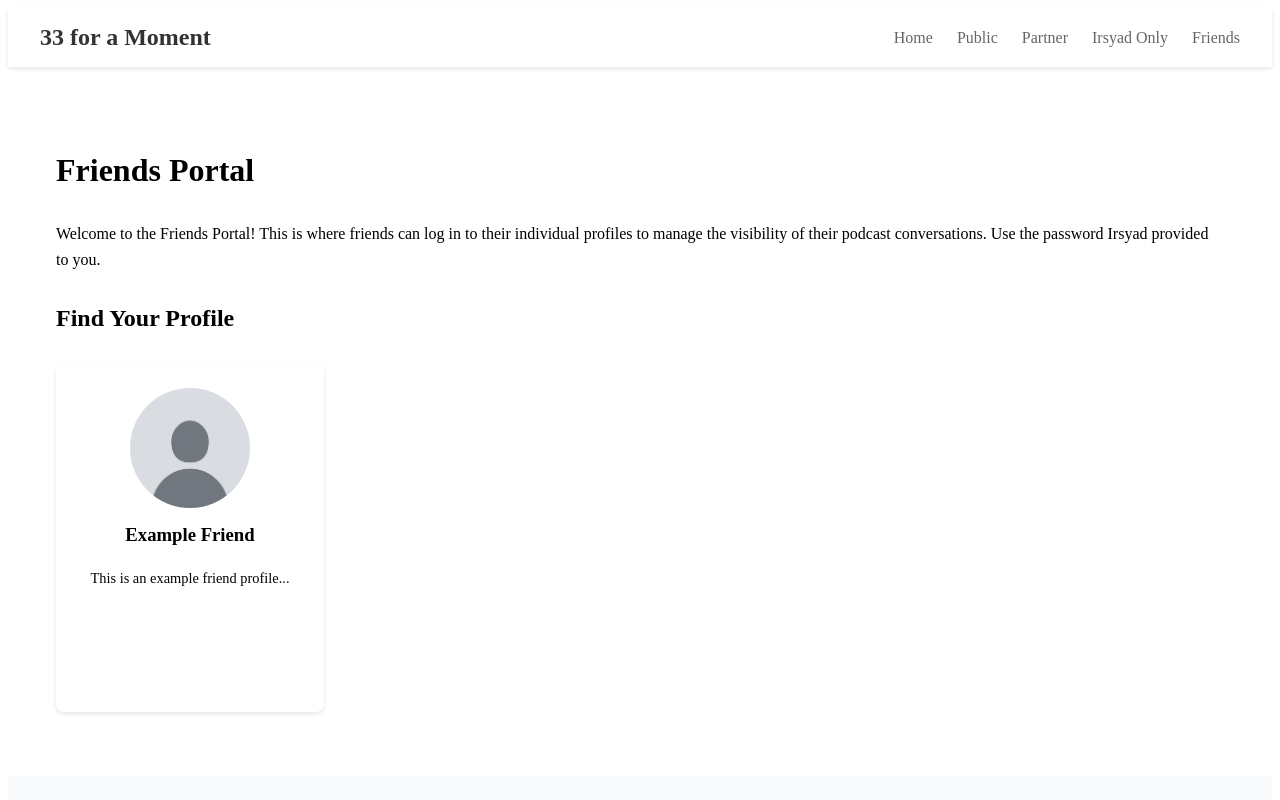
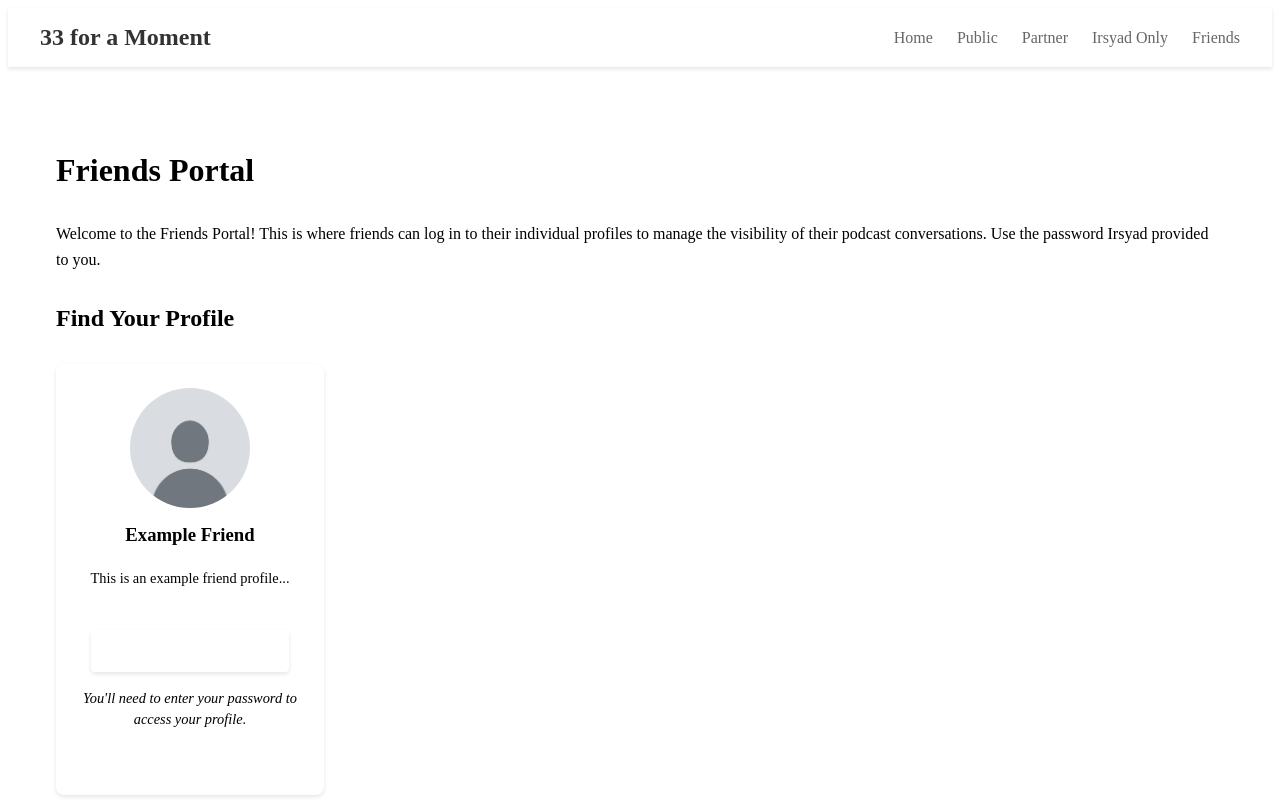
Before and after one commit to shudshudshud/33foramoment, a Next.js app: page /friends in a window 1280 px wide. Shown: the top 800 px of the page. Built offline with nearby package versions, Linux system fonts and the light colour scheme.

Commit message:
made changes to friends page to make button prominent

```diff
--- a/pages/friends/index.js
+++ b/pages/friends/index.js
@@ -34,9 +34,18 @@ export default function Friends({ friends }) {
                 />
                 <h3>{friend.name}</h3>
                 <p>{friend.bio ? friend.bio.substring(0, 100) + '...' : 'No bio available'}</p>
-                <Link href={`/friends/${friend.id}`} className={styles.link}>
-                  Access Your Profile
+
+                {/* Primary access button - more prominent */}
+                <Link href={`/friends/${friend.id}`}>
+                  <button className={styles.accessButton}>
+                    Access Your Profile
+                  </button>
                 </Link>
+
+                {/* Additional instruction */}
+                <p className={styles.passwordNote}>
+                  You'll need to enter your password to access your profile.
+                </p>
               </div>
             ))}
           </div>
--- a/styles/Friends.module.css
+++ b/styles/Friends.module.css
@@ -70,6 +70,40 @@
   flex-grow: 1;
 }
 
+/* Enhanced button styles */
+.accessButton {
+  width: 100%;
+  padding: 0.75rem 1.5rem;
+  background-color: var(--primary-color);
+  color: white;
+  border: none;
+  border-radius: 4px;
+  font-size: 1rem;
+  font-weight: 600;
+  cursor: pointer;
+  transition: all 0.2s ease;
+  box-shadow: 0 2px 4px rgba(0, 0, 0, 0.1);
+  margin-bottom: 0.5rem;
+}
+
+.accessButton:hover {
+  background-color: #444;
+  transform: translateY(-2px);
+  box-shadow: 0 4px 8px rgba(0, 0, 0, 0.15);
+}
+
+.accessButton:active {
+  transform: translateY(0);
+  box-shadow: 0 2px 4px rgba(0, 0, 0, 0.1);
+}
+
+.passwordNote {
+  font-size: 0.8rem;
+  color: #666;
+  margin-top: 0.5rem;
+  font-style: italic;
+}
+
 .link {
   display: inline-block;
   padding: 0.5rem 1rem;
```
